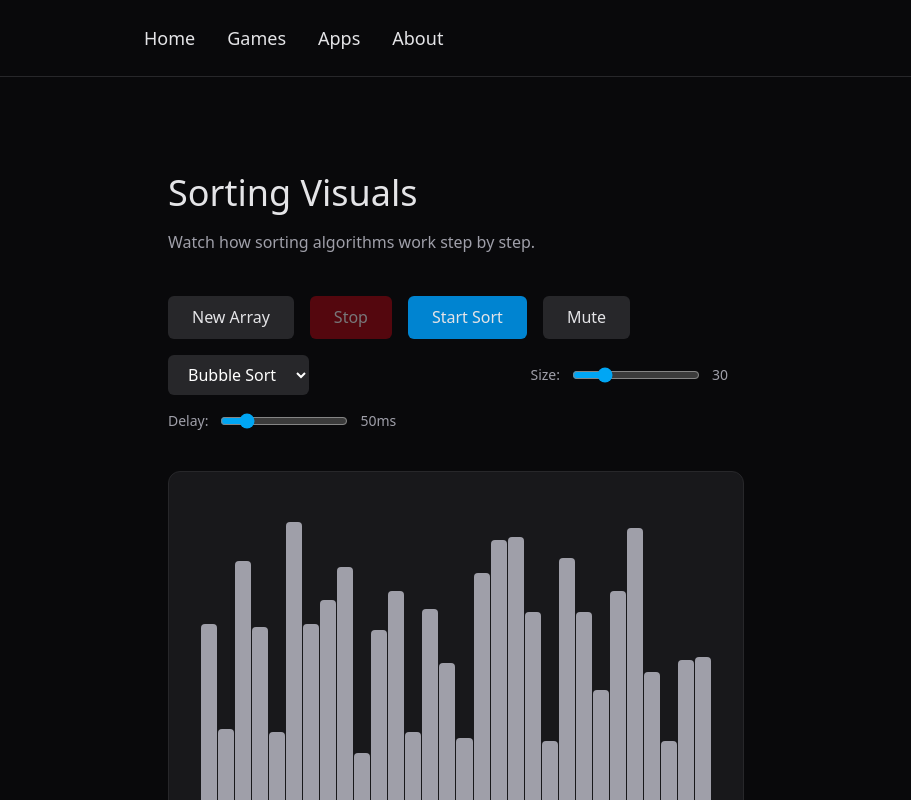
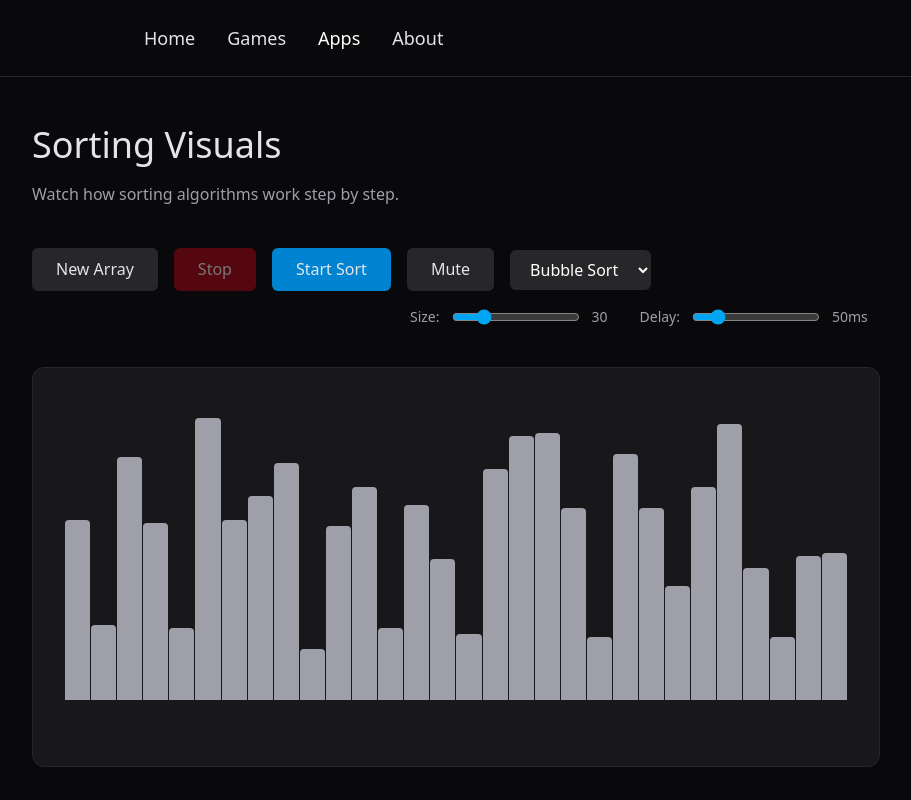
Before and after one commit to Anta-git/Anta-tools, a React (Vite) app: page /apps/sorting in a window 1280 px wide. Shown: the top 800 px of the page, without its empty margins (184-1095 px from the left). Built offline with nearby package versions, Linux system fonts and the light colour scheme.

Commit message:
Add 404 page, navbar active states, per-page layout containers

```diff
--- a/src/App.tsx
+++ b/src/App.tsx
@@ -16,14 +16,16 @@ import GridBattle from "./pages/apps/GridBattle";
 import Weather from "./pages/apps/Weather";
 import HorrorGame from "./pages/games/HorrorGame";
 import About from "./pages/About";
+import NotFound from "./pages/NotFound";
 
 function App() {
   return (
     <div className="min-h-screen flex flex-col bg-zinc-950 text-zinc-200">
       <Navbar />
 
-      {/* All page content renders inside this centered column. */}
-      <main className="flex-1 max-w-2xl mx-auto px-6 py-12">
+      {/* Each page declares its own width container — narrow text pages
+          use max-w-2xl while visualization pages need max-w-4xl. */}
+      <main className="flex-1">
         <Routes>
           <Route path="/" element={<Home />} />
           <Route path="/games" element={<Games />} />
@@ -33,6 +35,7 @@ function App() {
           <Route path="/apps/weather" element={<Weather />} />
           <Route path="/games/horror-game" element={<HorrorGame />} />
           <Route path="/about" element={<About />} />
+          <Route path="*" element={<NotFound />} />
         </Routes>
       </main>
 
--- a/src/components/Navbar.tsx
+++ b/src/components/Navbar.tsx
@@ -1,15 +1,31 @@
 // Site-wide navigation bar. Kept intentionally minimal — just a
-// horizontal list of top-level page links.
-import { Link } from 'react-router-dom';
+// horizontal list of top-level page links. NavLink highlights the
+// link for the section currently being viewed.
+import { NavLink } from 'react-router-dom';
+
+const links = [
+  { to: '/', label: 'Home', end: true },
+  { to: '/games', label: 'Games' },
+  { to: '/apps', label: 'Apps' },
+  { to: '/about', label: 'About' },
+];
 
 export default function Navbar() {
   return (
     <nav className="border-b border-zinc-800 py-6 bg-zinc-950">
       <div className="max-w-2xl mx-auto px-6 flex gap-8 text-lg">
-        <Link to="/" className="hover:text-white transition-colors">Home</Link>
-        <Link to="/games" className="hover:text-white transition-colors">Games</Link>
-        <Link to="/apps" className="hover:text-white transition-colors">Apps</Link>
-        <Link to="/about" className="hover:text-white transition-colors">About</Link>
+        {links.map(({ to, label, end }) => (
+          <NavLink
+            key={to}
+            to={to}
+            end={end}
+            className={({ isActive }) =>
+              `transition-colors ${isActive ? 'text-white' : 'hover:text-white'}`
+            }
+          >
+            {label}
+          </NavLink>
+        ))}
       </div>
     </nav>
   );
--- /dev/null
+++ b/src/pages/NotFound.tsx
@@ -0,0 +1,19 @@
+// Catch-all page for unknown routes.
+import { Link } from "react-router-dom";
+
+export default function NotFound() {
+  return (
+    <div className="max-w-2xl mx-auto px-6 py-12">
+      <h1 className="text-4xl font-light mb-4">404 — Page Not Found</h1>
+      <p className="text-zinc-400 mb-8">
+        That page doesn't exist (or is one of the broken ones).
+      </p>
+      <Link
+        to="/"
+        className="text-sky-400 hover:text-sky-300 hover:underline transition-colors"
+      >
+        ← Back home
+      </Link>
+    </div>
+  );
+}
```
